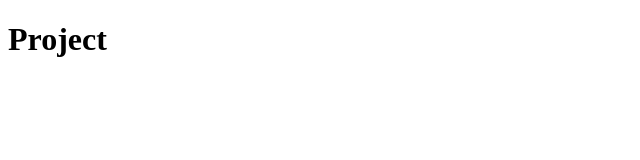
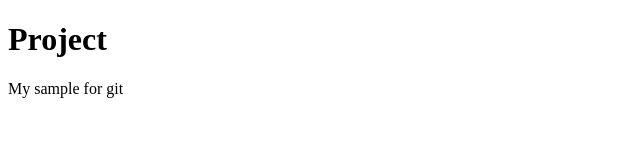
Before and after one commit to henna20/datewithgit-sample, a plain HTML site: page index.html in a window 1280 px wide. Shown: the whole page, without its empty margins (0-640 px from the left). Drawn offline with Linux system fonts and the light colour scheme.

Commit message:
added one para

```diff
--- a/index.html
+++ b/index.html
@@ -7,5 +7,6 @@
 </head>
 <body>
     <h1>Project</h1>
+    <p>My sample for git</p>
 </body>
 </html>
```
